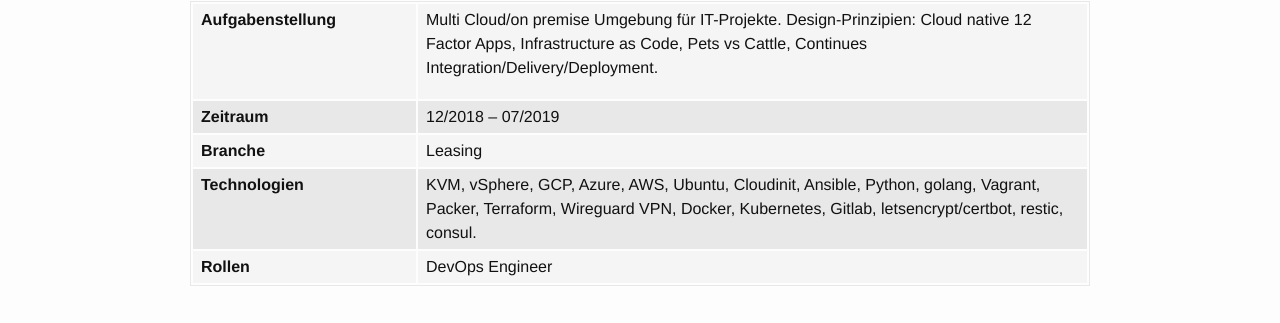
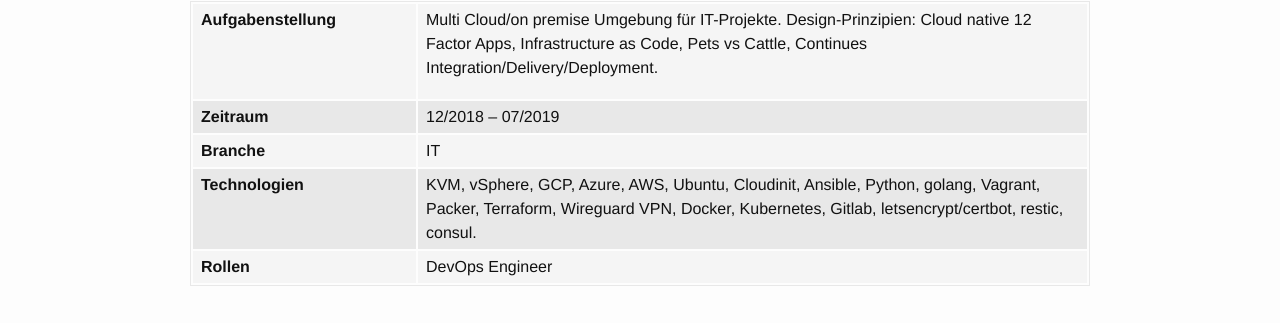
Before and after one commit to klauserber/klauserber.github.io, a Jekyll site: the page built from projekte.html, in a window 1280 px wide and 900 px high, scrolled down 900 px. Shown: the part 118-441 px from the top of the window. Built offline with Jekyll 4.4.1, drawn with Linux system fonts in a browser that asks for light colours.

Commit message:
Update projects.yml

```diff
--- a/_data/projects.yml
+++ b/_data/projects.yml
@@ -88,9 +88,9 @@
 
   fulltime: 0
 
-  sector: Leasing
+  sector: IT
 
-  sector_en: leasing
+  sector_en:
 
   technic: |
     KVM, vSphere, GCP, Azure, AWS, Ubuntu, Cloudinit, Ansible, Python, golang, Vagrant, Packer, Terraform, Wireguard VPN, Docker,
```
